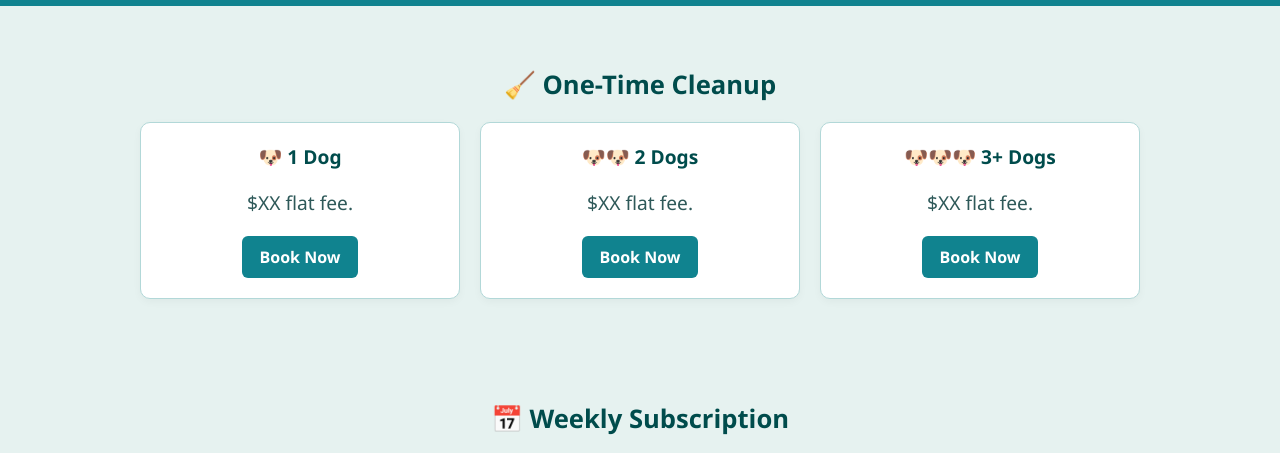
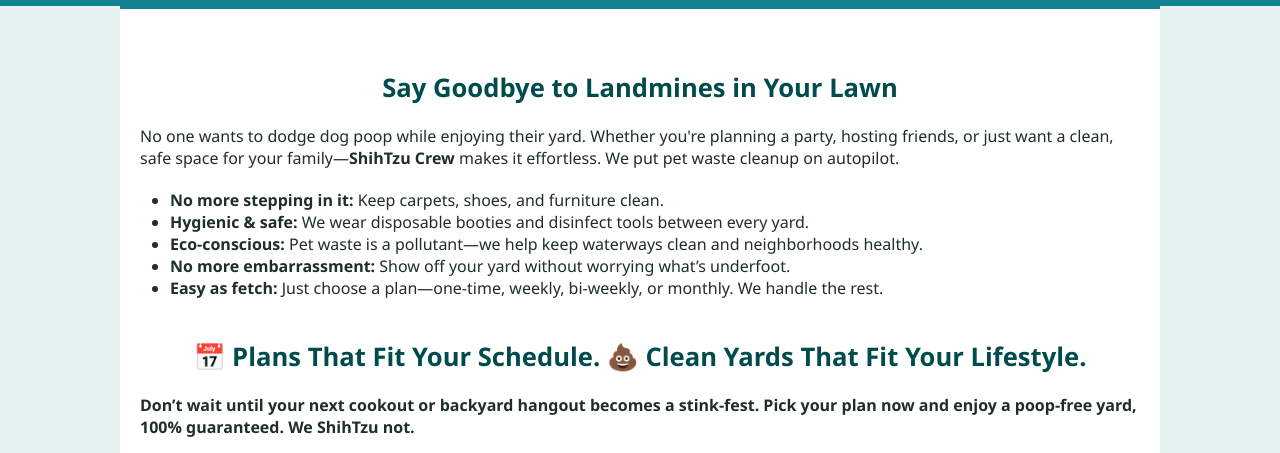
Before and after one commit to ShitzuCrew/ShitzuCrew.github.io, a plain HTML site: page index.html in a window 1280 px wide. Shown: the part 439-892 px from the top of the page. Drawn offline with Linux system fonts and the light colour scheme.

Commit message:
Update index.html
Added call to action

```diff
--- a/index.html
+++ b/index.html
@@ -124,6 +124,23 @@
     <img src="logo1.png" alt="Shitzu Crew Logo">
   </header>
 
+  <div class="section" style="background:#ffffff; border-top: 3px solid #10838f; border-bottom: 3px solid #10838f;">
+    <h2>Say Goodbye to Landmines in Your Lawn</h2>
+    <p>No one wants to dodge dog poop while enjoying their yard. Whether you're planning a party, hosting friends, or just want a clean, safe space for your family—<strong>ShihTzu Crew</strong> makes it effortless. We put pet waste cleanup on autopilot.</p>
+    <ul style="list-style: disc; padding-left: 30px; margin-top: 20px;">
+      <li><strong>No more stepping in it:</strong> Keep carpets, shoes, and furniture clean.</li>
+      <li><strong>Hygienic & safe:</strong> We wear disposable booties and disinfect tools between every yard.</li>
+      <li><strong>Eco-conscious:</strong> Pet waste is a pollutant—we help keep waterways clean and neighborhoods healthy.</li>
+      <li><strong>No more embarrassment:</strong> Show off your yard without worrying what’s underfoot.</li>
+      <li><strong>Easy as fetch:</strong> Just choose a plan—one-time, weekly, bi-weekly, or monthly. We handle the rest.</li>
+    </ul>
+    <h2 style="margin-top: 40px;">📅 Plans That Fit Your Schedule. 💩 Clean Yards That Fit Your Lifestyle.</h2>
+    <p><strong>Don’t wait until your next cookout or backyard hangout becomes a stink-fest. Pick your plan now and enjoy a poop-free yard, 100% guaranteed. We ShihTzu not.</strong></p>
+    <div style="text-align:center; margin-top:30px;">
+      <a href="#pricing" class="btn" style="font-size:1.2em;">🧼 View Plans & Get Started</a>
+    </div>
+  </div>
+
   <div class="section">
     <h2>🧹 One-Time Cleanup</h2>
     <div class="grid">
```
